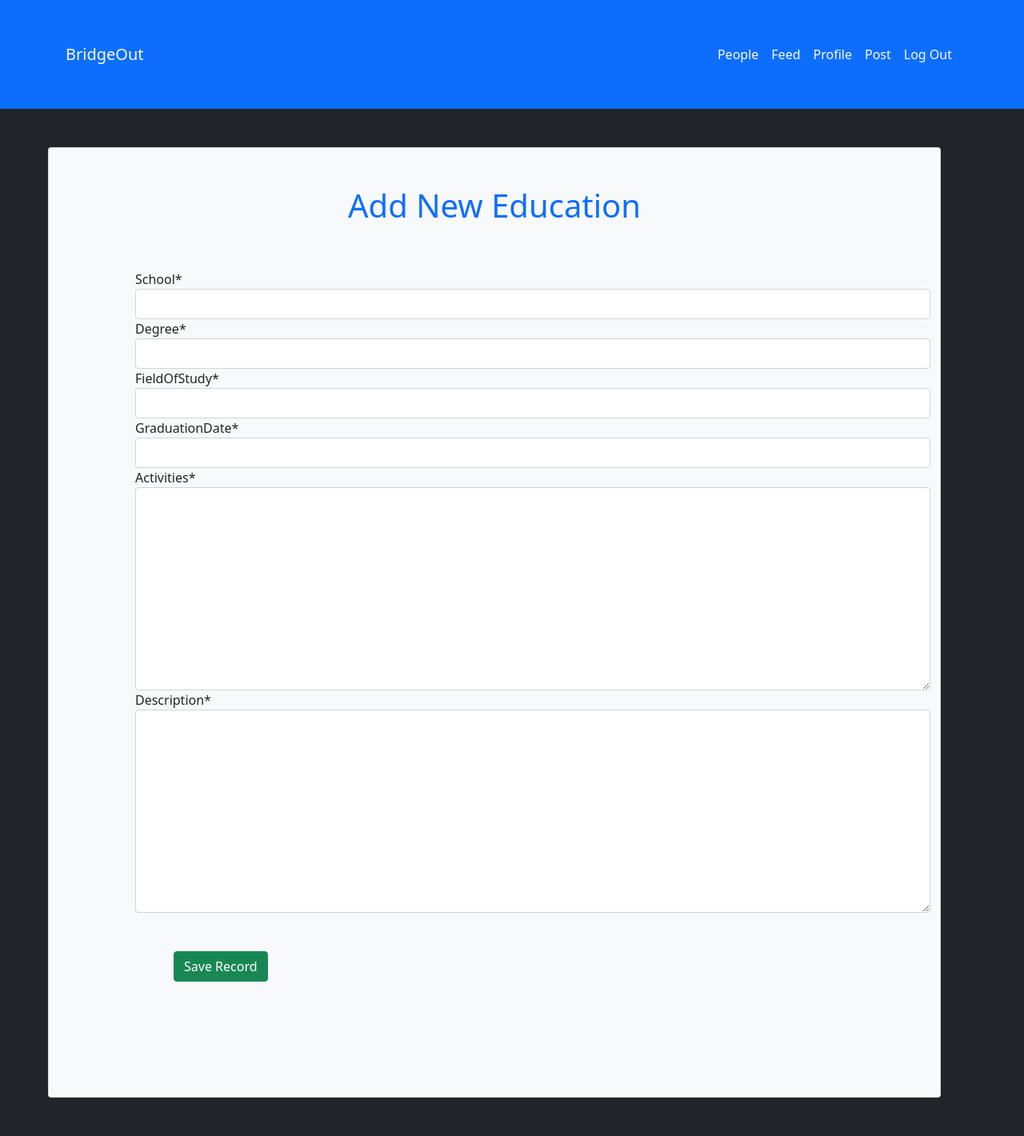
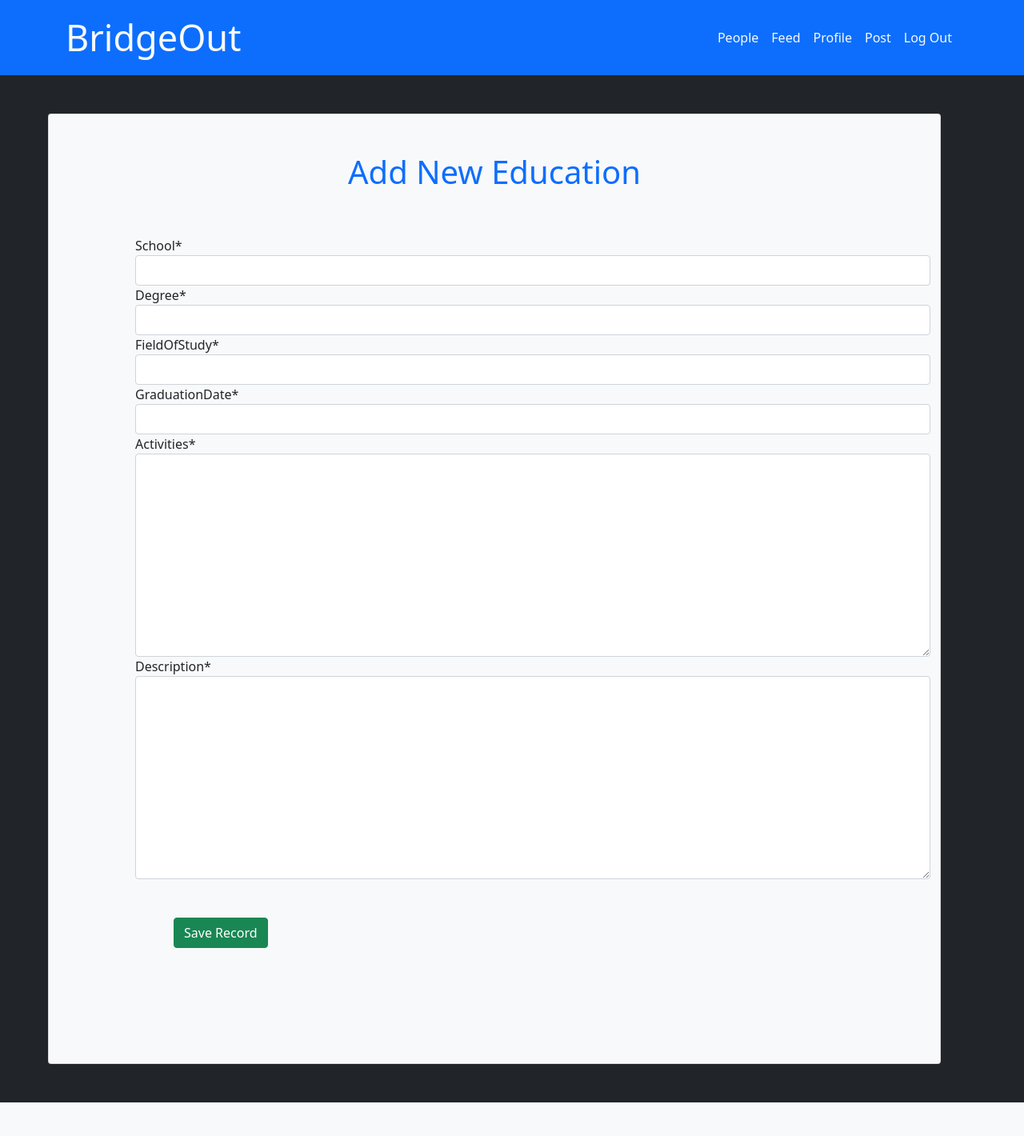
Before and after one commit to josh-flatt/cs350, a Django app: page /helloapp/education/add in a window 1280 px wide. Shown: the whole page at 80% size. After the commit the page ends 1378 px from the top, so only its background shows below. Run offline with Django 4.2, Linux system fonts and the light colour scheme; the visitor is signed in with stand-in values (Sample User, id 1); parts of the project's set-up code (start-up, migrations or seed data) failed here and were passed over; some libraries are stand-ins or nearby versions.

Commit message:
modified navbar and removed unused resources

```diff
--- a/Application/helloapp/templates/navbar.html
+++ b/Application/helloapp/templates/navbar.html
@@ -1,8 +1,8 @@
-<nav class="navbar navbar-expand-sm navbar-dark bg-primary p-5 mb-5 text-light">
+<nav class="navbar navbar-expand-sm navbar-dark bg-primary text-light">
 
     <div class="container">
 
-        <a class="navbar-brand text-light" href="/">BridgeOut</a>
+        <a class="navbar-brand text-light" style="font-size: 45px !important" href="/">BridgeOut</a>
 
         <ul class="navbar-nav text-light ml-auto">
             <li class="nav-item">
--- a/Application/helloapp/templates/profile/addprofilepic.html
+++ b/Application/helloapp/templates/profile/addprofilepic.html
@@ -10,7 +10,7 @@ Add Profile Picture
 <form method="post" enctype="multipart/form-data">
     {% csrf_token %}
     {{ form.as_p }}
-    <button type="submit"class="btn btn-primary">Upload Profile Picture</button>
+    <button type="submit"class="btn btn-success">Upload Profile Picture</button>
 </form>
 
 {% endblock content %}
--- a/Application/helloapp/templates/theme.html
+++ b/Application/helloapp/templates/theme.html
@@ -7,8 +7,8 @@
     <meta name="viewport" content="width=device-width, initial-scale=1.0">
     <link href="https://cdn.jsdelivr.net/npm/bootstrap@5.1.1/dist/css/bootstrap.min.css" rel="stylesheet">
     <script src="https://cdn.jsdelivr.net/npm/bootstrap@5.1.1/dist/js/bootstrap.bundle.min.js"></script>
-    <link rel="icon" href="/static/template/favicon.ico" type="image/x-icon">
-    <link href="/static/style.css" rel="stylesheet">
+    {% comment %} <link rel="icon" href="/static/template/favicon.ico" type="image/x-icon">
+    <link href="/static/style.css" rel="stylesheet"> {% endcomment %}
     <title>BridgeOut</title>
 </head>
 
```
